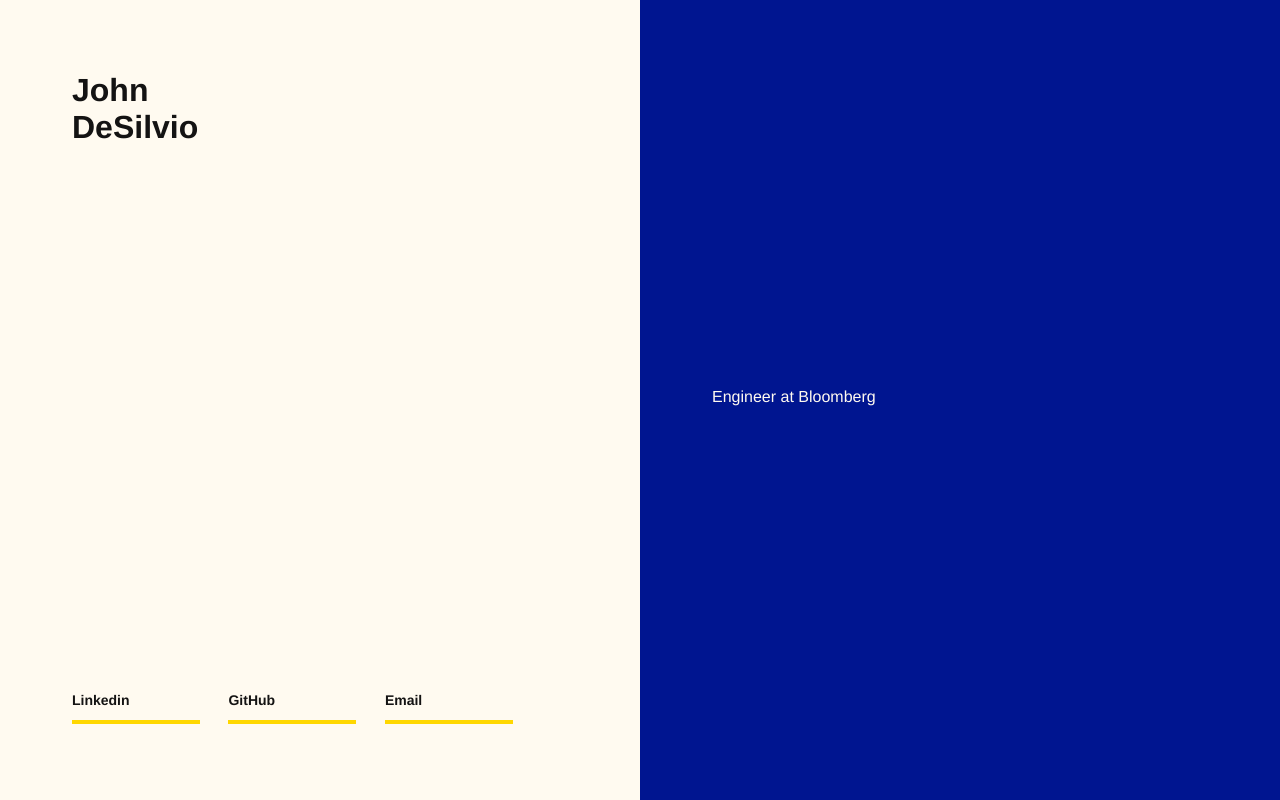
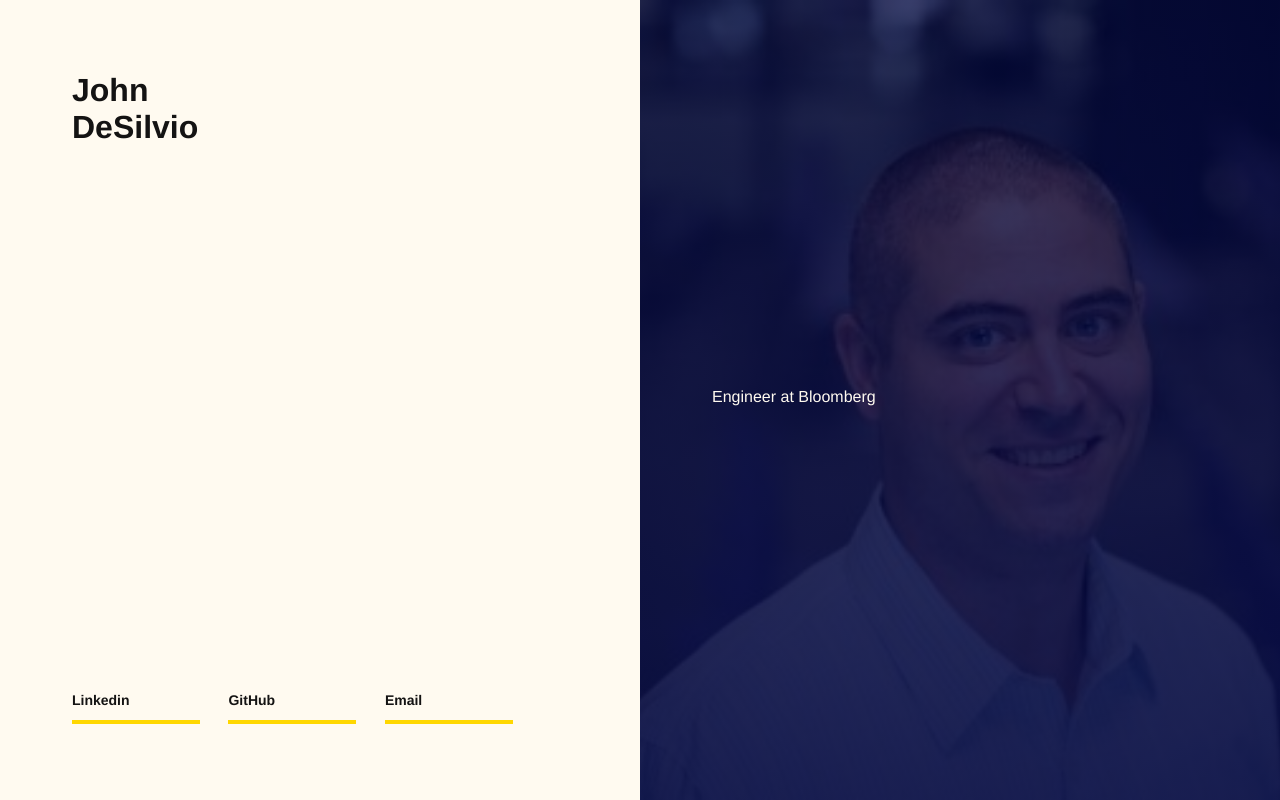
Before and after one commit to jdesilvio/johndesilvio.com, a Flask app: page / in a window 1280 px wide. Run offline with Flask 2, Linux system fonts and the light colour scheme.

Commit message:
Added images

```diff
--- a/static/styles.css
+++ b/static/styles.css
@@ -37,13 +37,15 @@ body {
 }
 
 #right {
-    background: #001590;
+    /*background: #001590;*/
     float: right;
-    /*background: asset-data-url('static/pics/headshot1.jpg') no-repeat center center fixed;
+    background:
+      linear-gradient(to bottom, rgba(2,8,64,0.75), rgba(2,8,64,0.9)),
+      url(pics/headshot1.jpg) no-repeat center center;
     -webkit-background-size: cover;
     -moz-background-size: cover;
     -o-background-size: cover;
-    background-size: cover;*/
+    background-size: cover;
 }
 
 #links {
```
Also changed, not shown: static/pics/headshot1.jpg (added), static/pics/headshot2.jpg (added).
